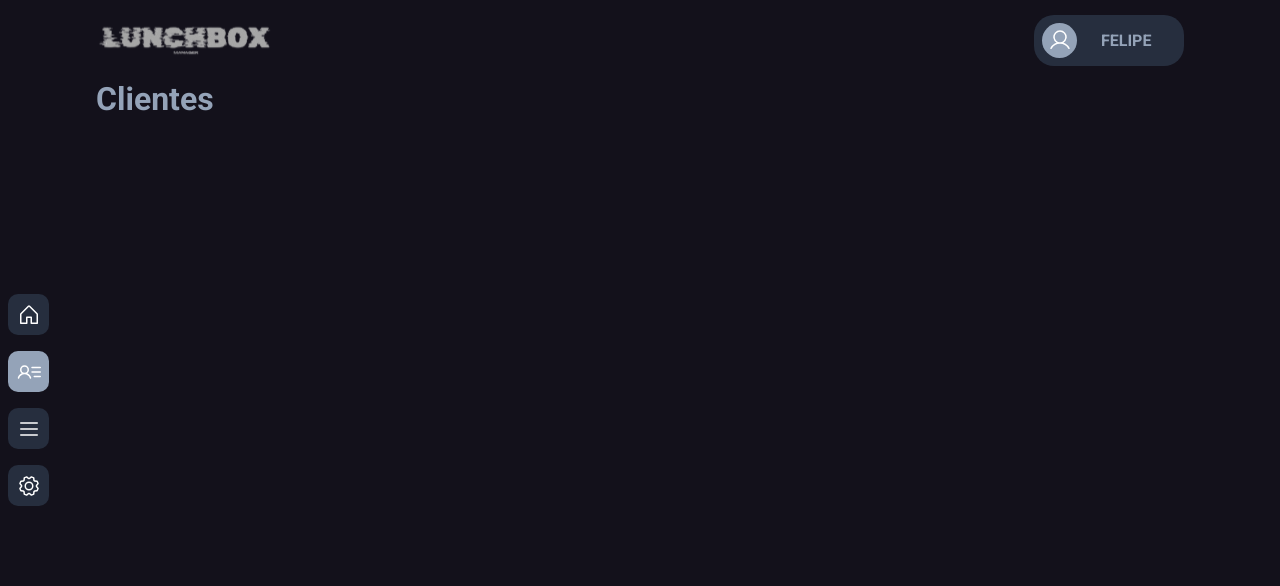
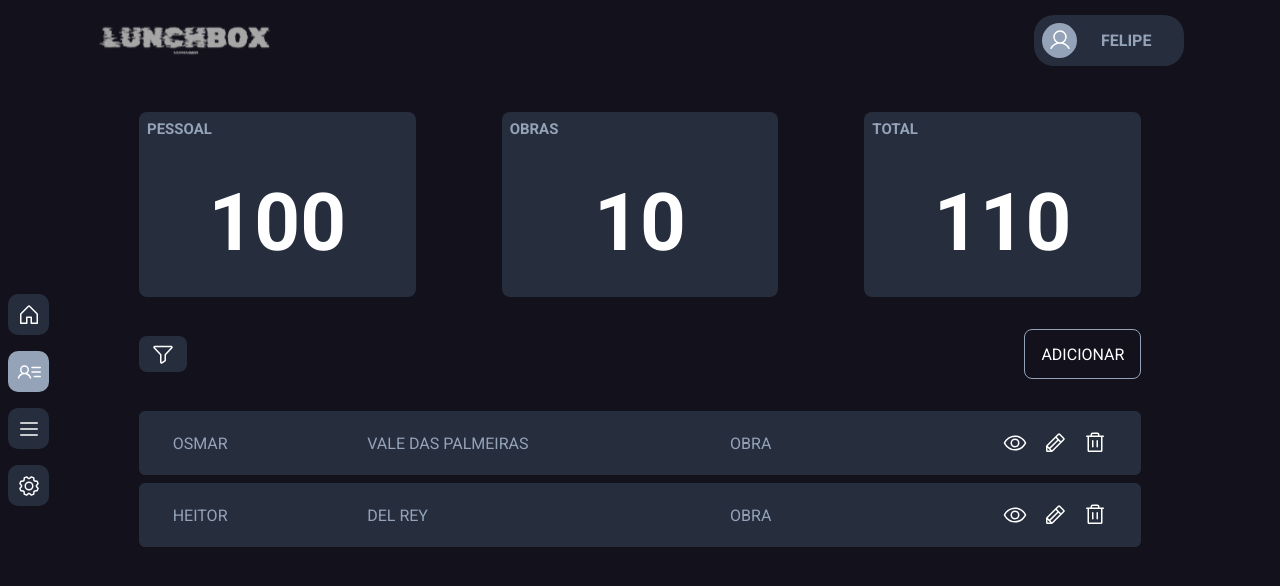
Before and after one commit to FelpFS1/lunchboxProject, a React (Vite) app: page /clients in a window 1280 px wide. Shown: the top 586 px of the page. Built offline with nearby package versions, Linux system fonts and the light colour scheme.

Commit message:
feat: clients page styled and components

```diff
--- a/src/components/DataTable/styles.ts
+++ b/src/components/DataTable/styles.ts
@@ -14,6 +14,7 @@ export const TableContainer = styled.table`
     background: ${(props) => props.theme["gray-400"]};
     border-right: 2px solid ${(props) => props.theme["gray-400"]};
     border-left: 2px solid ${(props) => props.theme["gray-400"]};
+    text-transform: uppercase;
 
     &:first-child {
       border-top-left-radius: 6px;
--- a/src/components/Summary/index.tsx
+++ b/src/components/Summary/index.tsx
@@ -1,12 +1,25 @@
 import Card from "./Card";
 import * as Styles from "./styles";
 
-export default function Summary() {
+type CardSummaryProps = {
+  title: string;
+  content: string;
+};
+interface SummaryProps {
+  firstCard: CardSummaryProps;
+  secondCard: CardSummaryProps;
+  thirdCard: CardSummaryProps;
+}
+export default function Summary({
+  firstCard,
+  secondCard,
+  thirdCard,
+}: SummaryProps) {
   return (
     <Styles.SummaryContainer>
-      <Card title="Quantidade Mensal" content="42" />
-      <Card title="Quantidade semanal" content="42" />
-      <Card title="Obras ativas" content="7" />
+      <Card title={firstCard.title} content={firstCard.content} />
+      <Card title={secondCard.title} content={secondCard.content} />
+      <Card title={thirdCard.title} content={thirdCard.content} />
     </Styles.SummaryContainer>
   );
 }
--- a/src/pages/Clients/index.tsx
+++ b/src/pages/Clients/index.tsx
@@ -1,3 +1,47 @@
+import { Eye, Funnel, Pencil, Trash } from "@phosphor-icons/react";
+import Summary from "../../components/Summary";
+
+import * as Styles from "./styles";
+import DataTable from "../../components/DataTable";
+
 export default function Clients() {
-  return <h1>Clientes</h1>;
+  return (
+    <Styles.ClientsContainer>
+      <Summary
+        firstCard={{ title: "pessoal", content: "100" }}
+        secondCard={{ title: "obras", content: "10" }}
+        thirdCard={{ title: "total", content: "110" }}
+      />
+      <Styles.OptionsContainer>
+        <Styles.FilterButton>
+          <Funnel size={24} />
+        </Styles.FilterButton>
+        <Styles.AddCustomerButton>Adicionar</Styles.AddCustomerButton>
+      </Styles.OptionsContainer>
+      <DataTable>
+        <tbody>
+          <tr>
+            <td>OSMAR</td>
+            <td>VALE DAS PALMEIRAS</td>
+            <td>OBRA</td>
+            <Styles.TdButtons>
+              <Eye size={24} />
+              <Pencil size={24} />
+              <Trash size={24} />
+            </Styles.TdButtons>
+          </tr>
+          <tr>
+            <td>Heitor</td>
+            <td>Del Rey</td>
+            <td>OBRA</td>
+            <Styles.TdButtons>
+              <Eye size={24} />
+              <Pencil size={24} />
+              <Trash size={24} />
+            </Styles.TdButtons>
+          </tr>
+        </tbody>
+      </DataTable>
+    </Styles.ClientsContainer>
+  );
 }
--- a/src/pages/Clients/styles.ts
+++ b/src/pages/Clients/styles.ts
@@ -0,0 +1,71 @@
+import styled from "styled-components";
+
+export const ClientsContainer = styled.div`
+  width: 100%;
+  height: 100%;
+  display: flex;
+  position: relative;
+  flex-direction: column;
+`;
+
+export const OptionsContainer = styled.section`
+  width: 100%;
+
+  padding: 0 3.333vw;
+  margin-top: 2rem;
+  display: flex;
+  justify-content: space-between;
+  align-items: center;
+`;
+export const FilterButton = styled.button`
+  display: flex;
+  align-items: center;
+  justify-content: center;
+  width: 3rem;
+  height: 2.25rem;
+  border: 0;
+  border-radius: 8px;
+  background-color: ${(props) => props.theme["gray-400"]};
+  text-align: center;
+  color: ${(props) => props.theme.white};
+  cursor: pointer;
+
+  &:hover {
+    opacity: 0.8;
+  }
+`;
+
+export const AddCustomerButton = styled.button`
+  height: 50px;
+  background-color: transparent;
+  border: 1px solid;
+  border-color: ${(props) => props.theme["gray-100"]};
+  border-radius: 8px;
+  color: ${(props) => props.theme["gray-100"]};
+  padding: 1rem;
+  text-transform: uppercase;
+  color: ${(props) => props.theme.white};
+  display: flex;
+  align-items: center;
+
+  cursor: pointer;
+  transition: all 0.2s ease-in-out;
+
+  &:hover {
+    background-color: ${(props) => props.theme["gray-400"]};
+  }
+`;
+
+export const TdButtons = styled.td`
+  display: flex;
+  align-items: center;
+  justify-content: right;
+  gap: 1rem;
+  color: ${(props) => props.theme.white};
+  :hover {
+    color: ${(props) => props.theme["gray-100"]};
+  }
+  svg {
+    cursor: pointer;
+  }
+`;
--- a/src/pages/Home/index.tsx
+++ b/src/pages/Home/index.tsx
@@ -5,9 +5,28 @@ import * as Styles from "./styles";
 export default function Home() {
   return (
     <Styles.HomeContainer>
-      <Summary />
+      <Summary
+        firstCard={{ title: "Quantidade mensal", content: "42" }}
+        secondCard={{ title: "Quantidade semanal", content: "42" }}
+        thirdCard={{ title: "Quantidade diaria", content: "7" }}
+      />
       <SearchForm />
-      <DataTable />
+      <DataTable>
+        <tbody>
+          <tr>
+            <td>OSMAR</td>
+            <td>VALE DAS PALMEIRAS</td>
+            <td>19 MARMITAS</td>
+            <td>08/07/2024</td>
+          </tr>
+          <tr>
+            <td>aaaa</td>
+            <td>nnnn</td>
+            <td>cccc</td>
+            <td>oooo</td>
+          </tr>
+        </tbody>
+      </DataTable>
     </Styles.HomeContainer>
   );
 }
```
